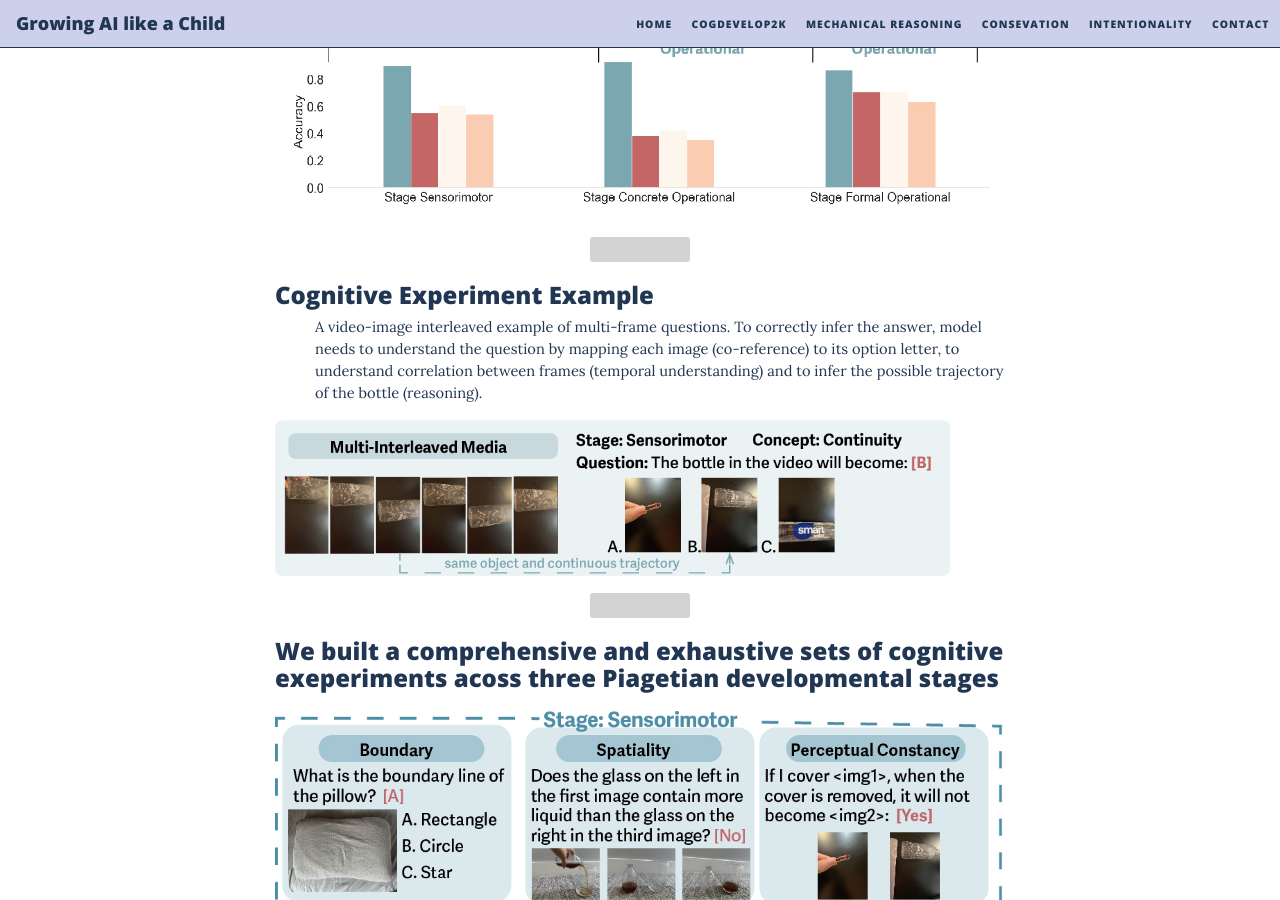
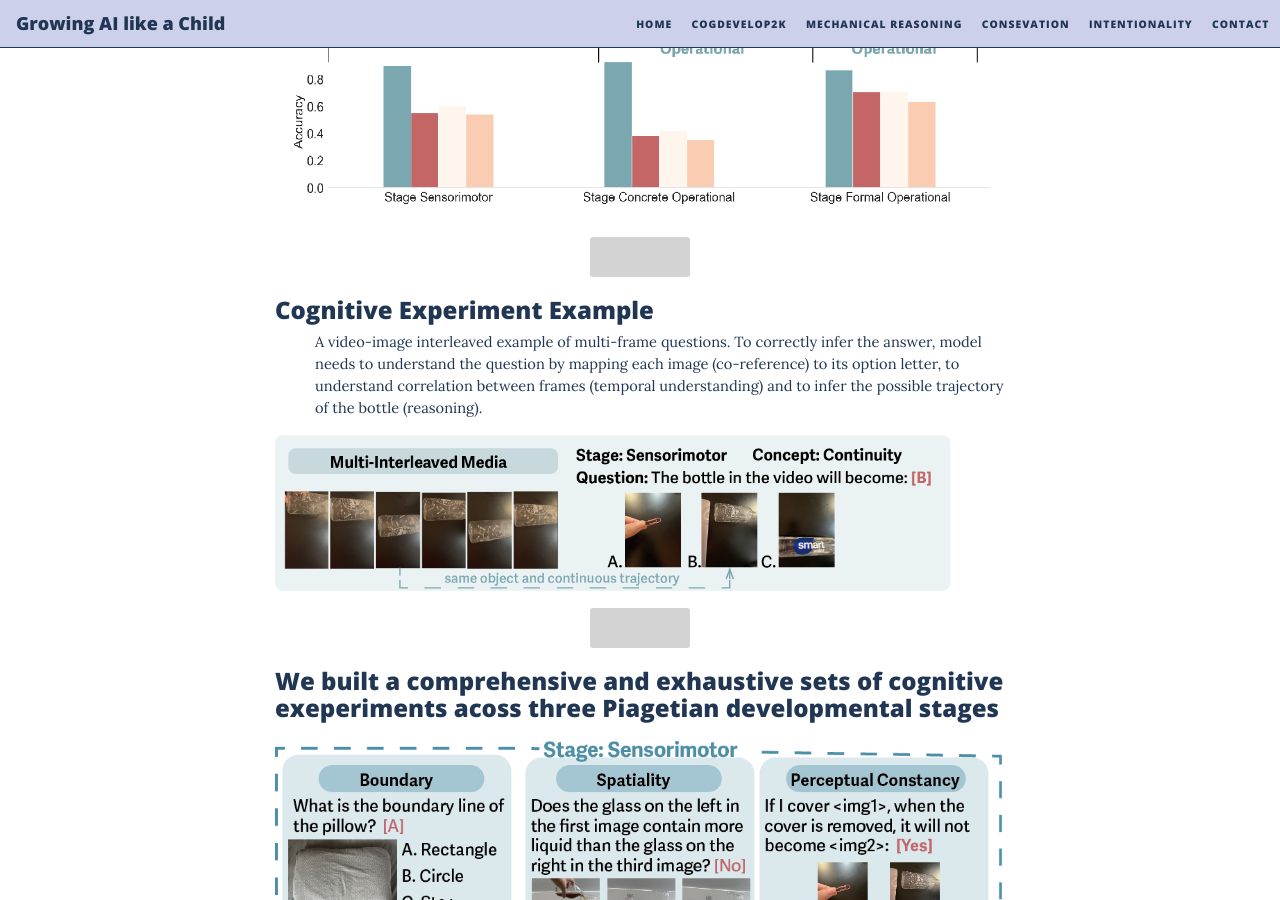
Before and after one commit to growing-ai-like-a-child/growing-ai-like-a-child.github.io, a Jekyll site: the page built from pages/CogDev.md, in a window 1280 px wide and 900 px high, scrolled down 1106 px. Built offline with Jekyll 4.4.1, drawn with Linux system fonts in a browser that asks for light colours; nearby versions of some CDN libraries.

Commit message:
Update CogDev.md

```diff
--- a/pages/CogDev.md
+++ b/pages/CogDev.md
@@ -22,7 +22,7 @@ Are Multi-modal Large Language Models (MLLMs) stochastic parrots? Do they genuin
     <img src="/material_1.jpg">
 </figure>
 
-<hr class="small" style="border-width: 0; height: 5px; background-color: lightgray; padding-top: 10px; padding-bottom: 10px;">
+<hr class="small" style="border-width: 0; height: 0px; background-color: lightgray; padding-top: 20px; padding-bottom: 20px;">
 <h3>Cognitive Experiment Example</h3>
 <ul>
 A video-image interleaved example of multi-frame questions. To correctly infer the answer, model needs to understand the question by mapping each image (co-reference) to its option letter, to understand correlation between frames (temporal understanding) and to infer the possible trajectory of the bottle (reasoning).
@@ -32,13 +32,13 @@ A video-image interleaved example of multi-frame questions. To correctly infer t
     <img src="/img/CogDevelop2K/multi-interleave.png">
 </figure>
 
-<hr class="small" style="border-width: 0; height: 5px; background-color: lightgray; padding-top: 10px; padding-bottom: 10px;">
+<hr class="small" style="border-width: 0; height: 0px; background-color: lightgray; padding-top: 20px; padding-bottom: 20px;">
 <h3>We built a comprehensive and exhaustive sets of cognitive exeperiments acoss three Piagetian developmental stages</h3>
 <figure>
     <img src="/img/CogDevelop2K/case_pic.jpg">
 </figure>
 
-<hr class="small" style="border-width: 0; height: 5px; background-color: lightgray; padding-top: 10px; padding-bottom: 10px;">
+<hr class="small" style="border-width: 0; height: 0px; background-color: lightgray; padding-top: 20px; padding-bottom: 20px;">
 <h3>We observe diverse performances across Multimodal Large Language Models </h3>
 <figure>
     <img src="/img/CogDevelop2K/all-in-one-plot.png">
```
